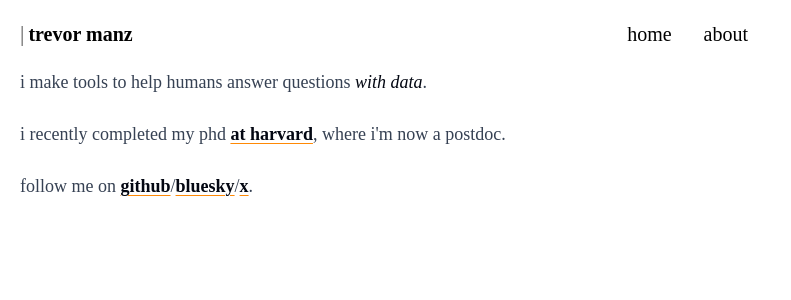
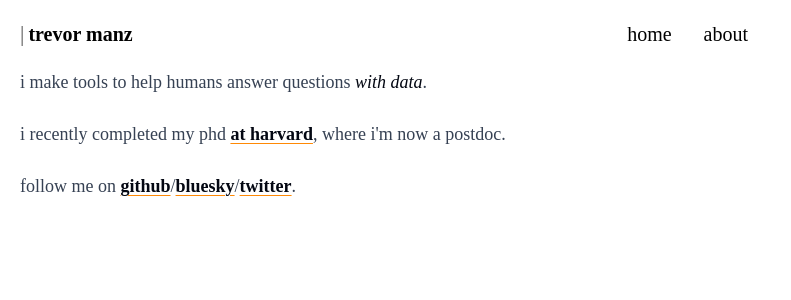
Before and after one commit to manzt/trevorma.nz, a SvelteKit app: page / in a window 1280 px wide. Shown: the top 300 px of the page, without its empty margins (0-791 px from the left). Built offline with nearby package versions, Linux system fonts and the light colour scheme.

Commit message:
line breaks

```diff
--- a/src/routes/+page.svelte
+++ b/src/routes/+page.svelte
@@ -22,9 +22,11 @@
 
 	<p>
 		follow me on
-		<a target="_blank" href="https://github.com/manzt">github</a>/<a
+		<a target="_blank" href="https://github.com/manzt">github</a>/<wbr /><a
 			target="_blank"
 			href="https://bsky.app/profile/manzt.sh">bluesky</a
-		>/<a target="_blank" href="https://x.com/trevmanz">x</a>.
+		>/<wbr /><a target="_blank" href="https://twitter.com/trevmanz"
+			>twitter</a
+		>.
 	</p>
 </section>
```
